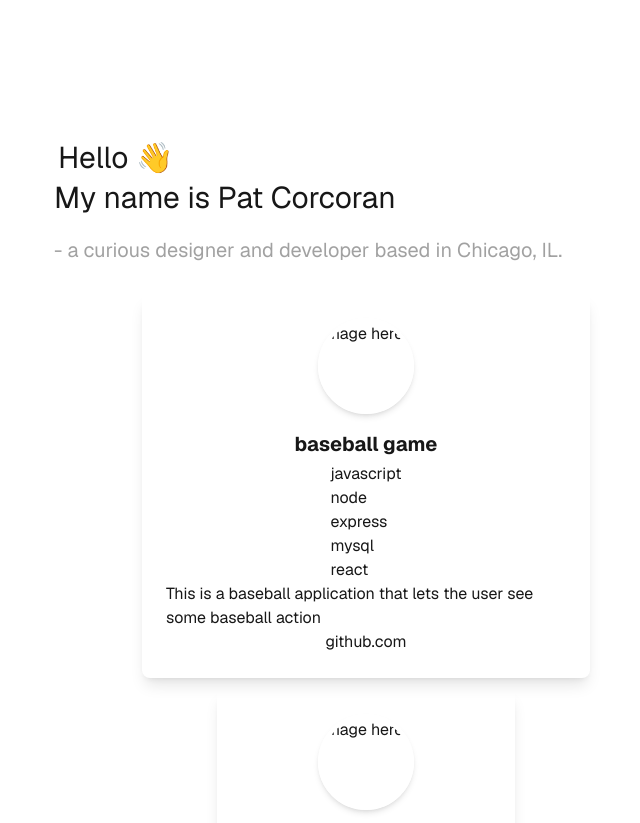
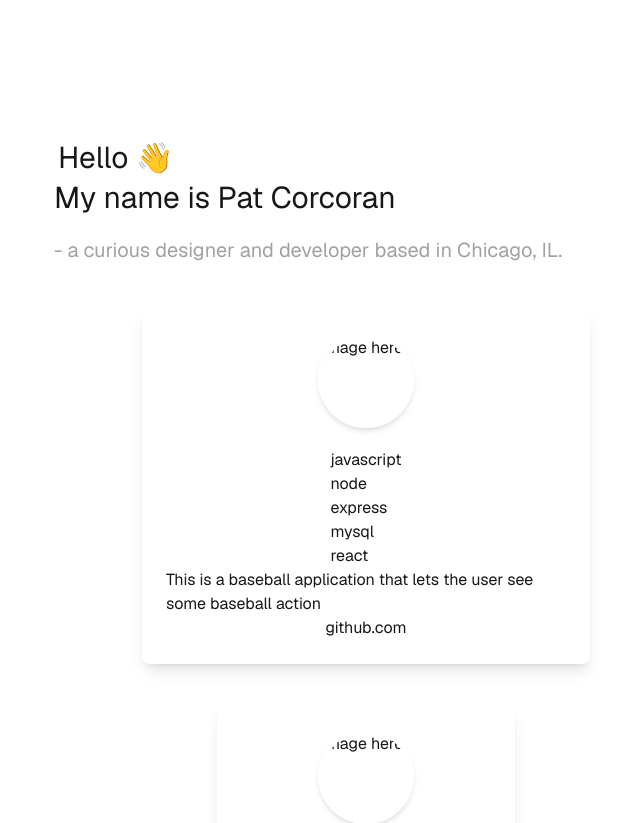
Before and after one commit to patrickcorcoran10/portfolio-2025, a Next.js app: page / in a window 1280 px wide. Shown: the top 823 px of the page, without its empty margins (274-914 px from the left). Built offline with nearby package versions, Linux system fonts and the light colour scheme.

Commit message:
tsx fix to project card

```diff
--- a/app/components/ProjectCard.tsx
+++ b/app/components/ProjectCard.tsx
@@ -1,5 +1,18 @@
+'use strict'
+import React from 'react'
 
-const ProjectCard = ({name, techStack, description, repo}) => {
+interface ProjectCardProps {
+    project: string;
+    techStack: string[];
+    description: string;
+    repo: string;
+}
+const ProjectCard: React.FC<ProjectCardProps> = ({
+    project,
+    techStack,
+    description,
+    repo
+}) => {
     return (
         <div className="relative bg-gray text-black-800 rounded-lg shadow-lg p-6 max-w-xs
         sm:max-w-md mx-auto transform hover:scale-105 transition-transform
@@ -17,7 +30,7 @@ const ProjectCard = ({name, techStack, description, repo}) => {
                     image here
                 </div>
                 <h2 className="text-xl font-bold text-black-800 mb-1">
-                    {name}
+                    {project}
                 </h2>
                 <ul>
                     {techStack.map((tech:string, i:number) => (
```
